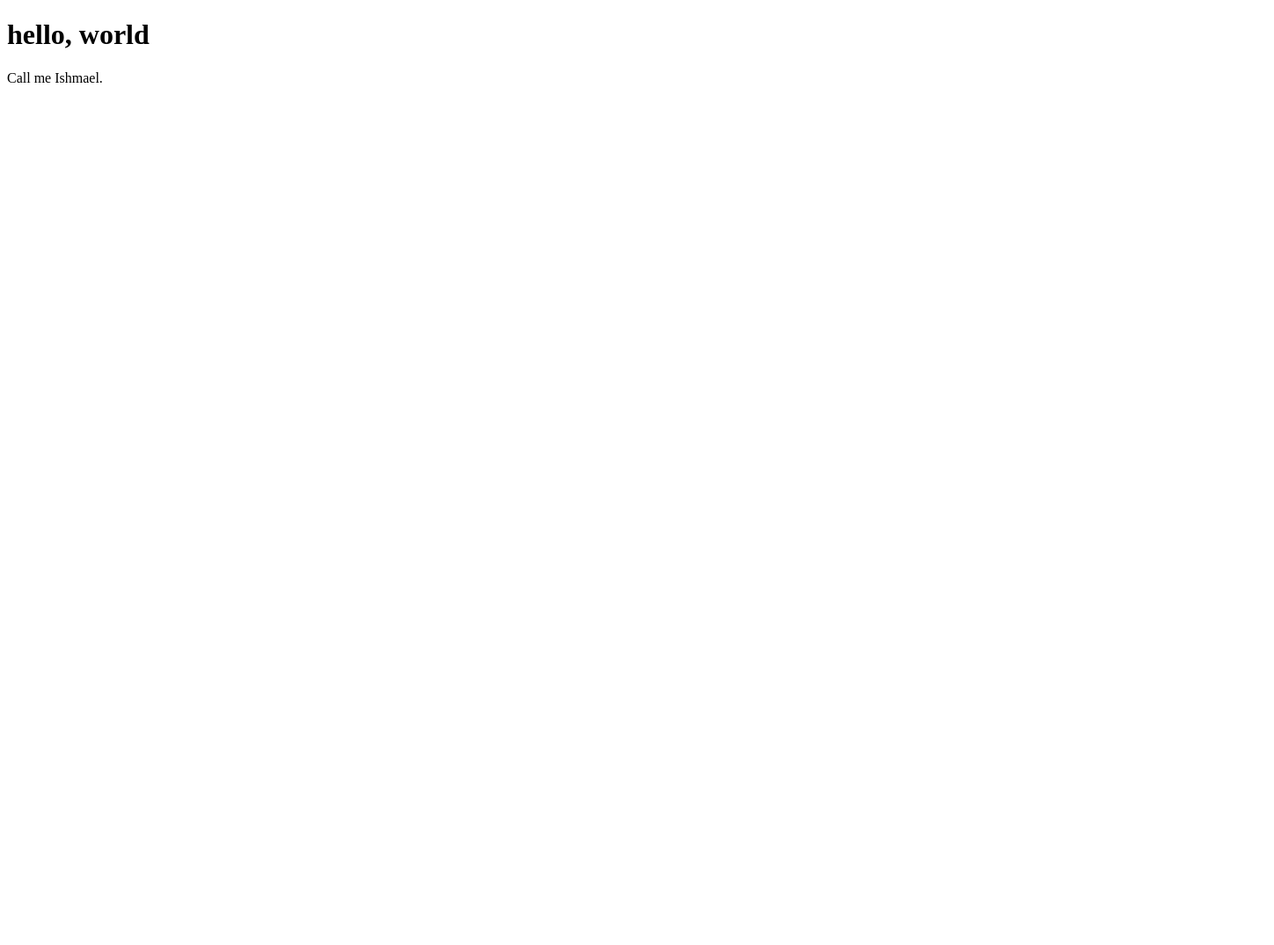
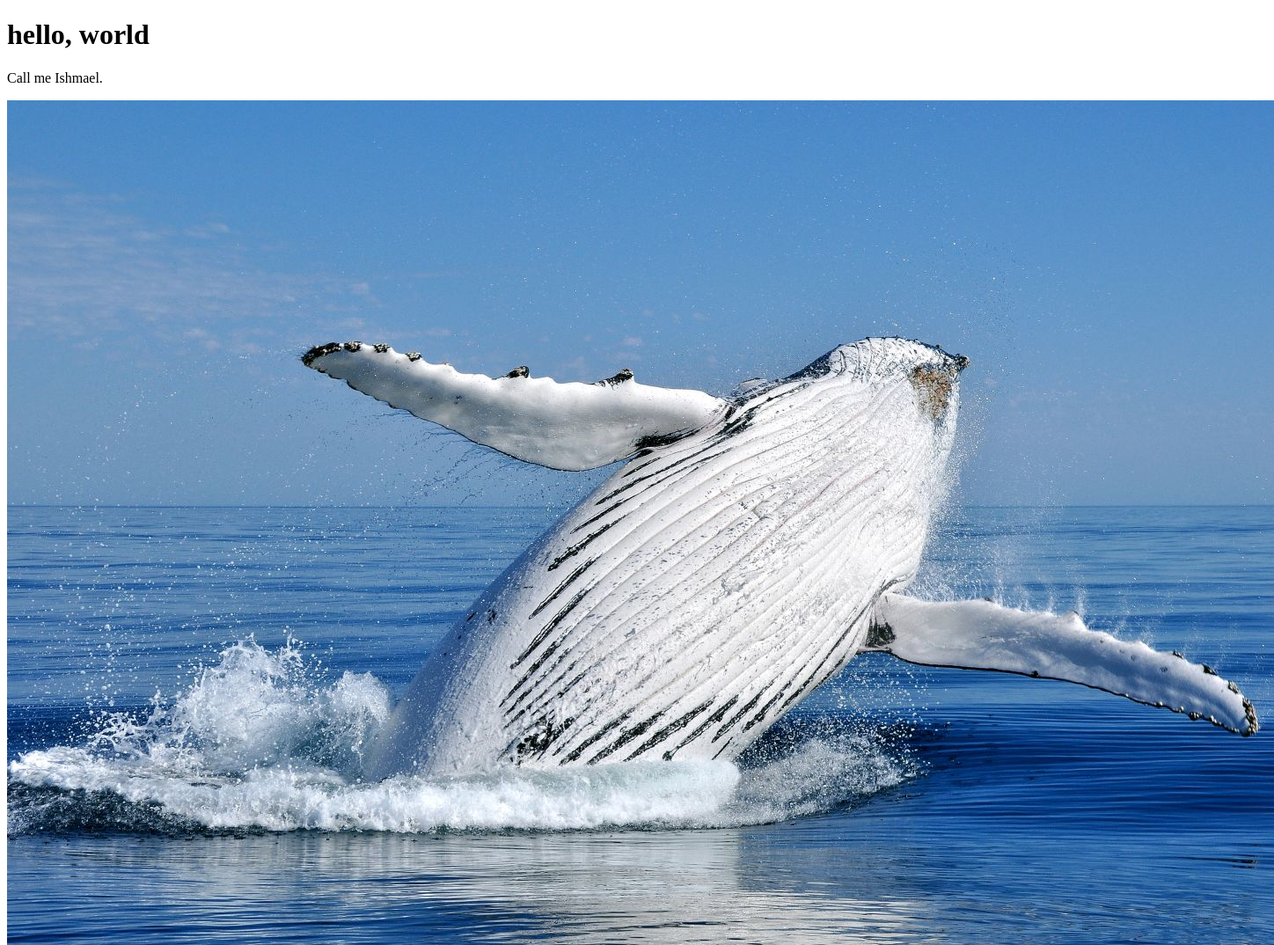
Before and after one commit to svasina/website, a plain HTML site: page index.html in a window 1280 px wide. Shown: the whole page at 88% size, 1448 px wide, since content can reach past the window. Before the commit the page ends 800 px from the top, so only its background shows below. Drawn offline with Linux system fonts and the light colour scheme; files whose address does not match are found by name.

Commit message:
Add an image

```diff
--- a/index.html
+++ b/index.html
@@ -6,5 +6,6 @@
    <body>
      <h1>hello, world</h1>
      <p>Call me Ishmael.</p>
+     <img src="/home/repos/website/images/breaching_whale.jpg" alt="Whale"
    </body>
     </html>
```
Also changed, not shown: images/breaching_whale.jpg (added), 1 other file.
